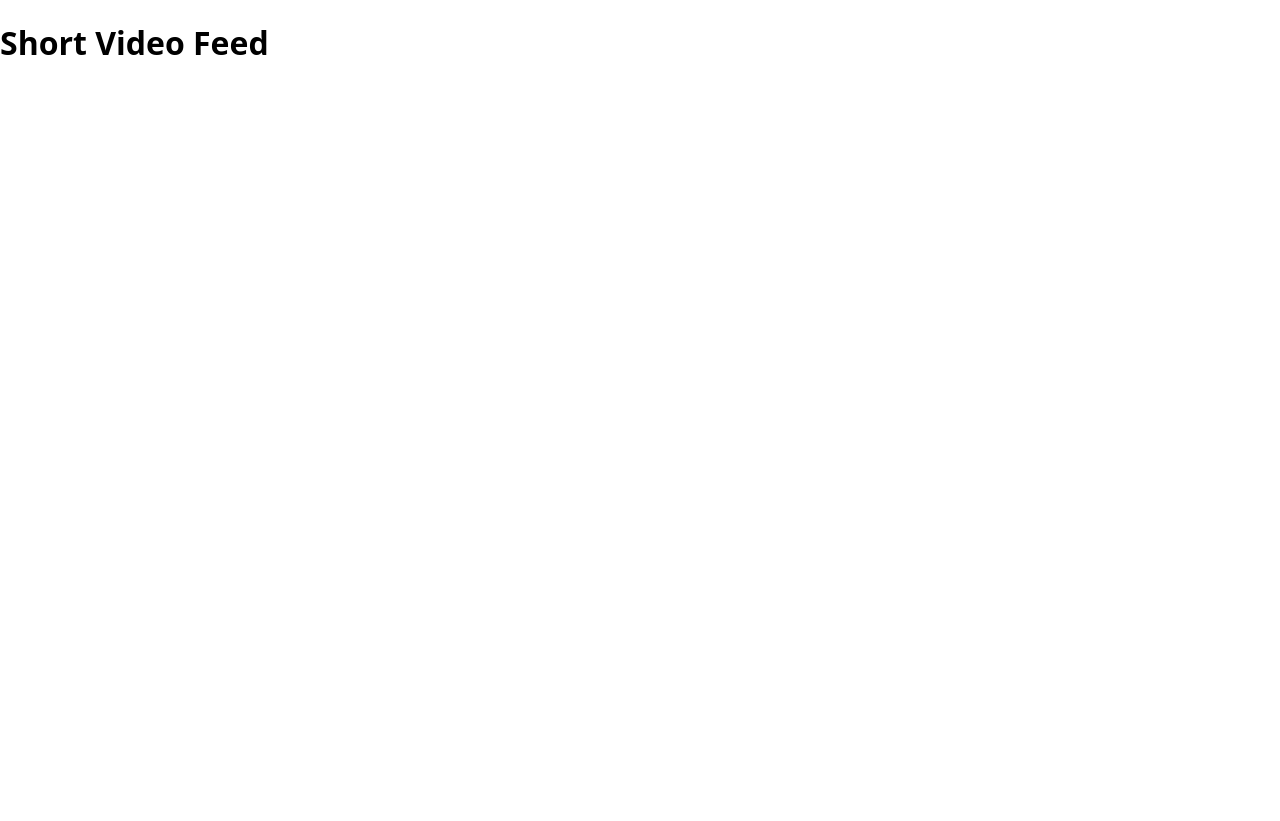
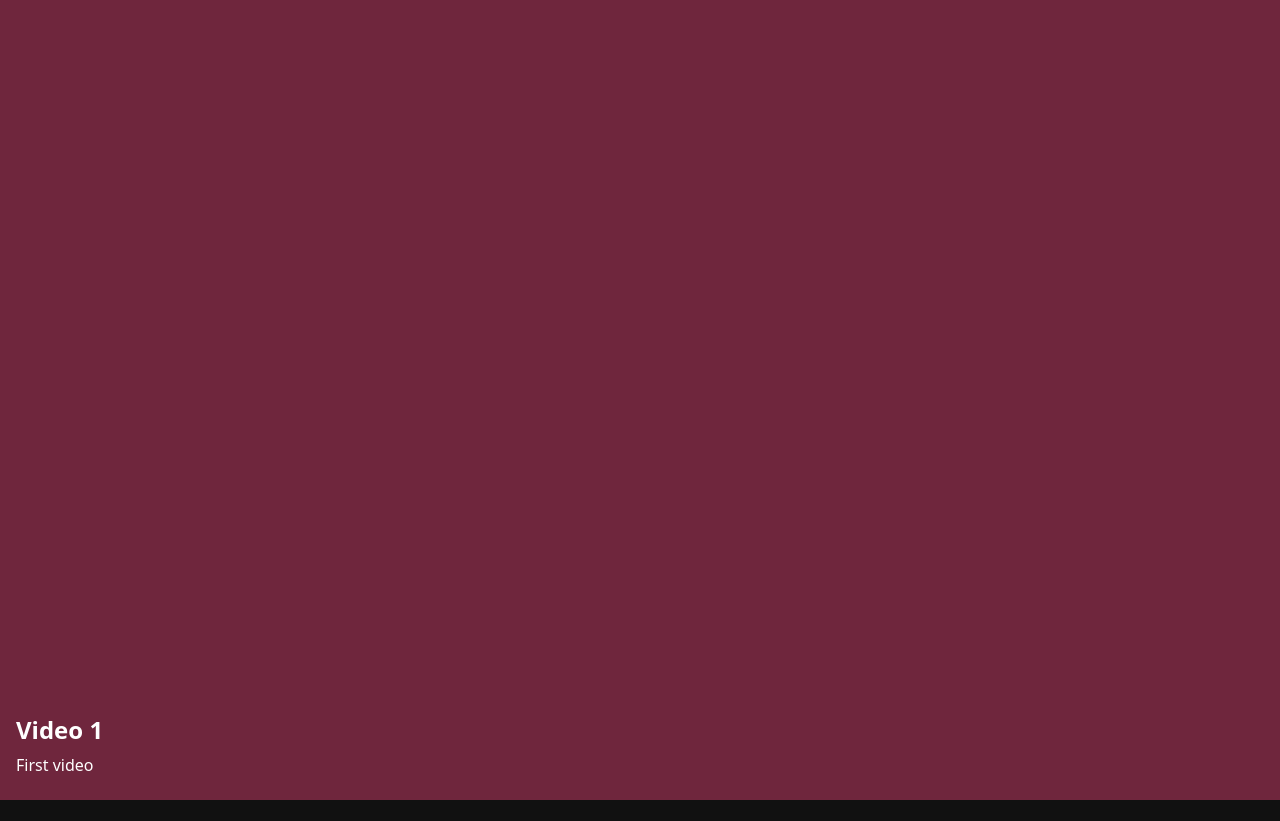
Before and after one commit to donalen/short-video-feed, a website built with Vite: page index.html in a window 1280 px wide. After the commit the page ends 800 px from the top, so only its background shows below. Built offline with nearby package versions, Linux system fonts and the light colour scheme.

Commit message:
add vertical feed layout

```diff
--- a/src/components/VideoCard.js
+++ b/src/components/VideoCard.js
@@ -1,4 +1,15 @@
-export function createVideoCard() {
-  const element = document.createElement("section");
-  return element;
+export function createVideoCard({ id, title, description }) {
+  const card = document.createElement("section");
+
+  card.className = "video-card";
+  card.dataset.videoId = String(id);
+
+  card.innerHTML = `
+    <div class="video-card__content">
+      <h2 class="video-card__title">${title}</h2>
+      <p class="video-card__description">${description}</p>
+    </div>
+  `;
+
+  return card;
 }
--- a/src/data/videos.js
+++ b/src/data/videos.js
@@ -1 +1,17 @@
-export const videos = [];
+export const videos = [
+  {
+    id: 1,
+    title: "Video 1",
+    description: "First video",
+  },
+  {
+    id: 2,
+    title: "Video 2",
+    description: "Second video",
+  },
+  {
+    id: 3,
+    title: "Video 3",
+    description: "Third video",
+  },
+];
--- a/src/main.js
+++ b/src/main.js
@@ -1,7 +1,21 @@
 import "./styles/main.css";
+import { videos } from "./data/videos.js";
+import { createVideoCard } from "./components/VideoCard.js";
 
 const app = document.querySelector("#app");
 
-app.innerHTML = `
-  <h1>Short Video Feed</h1>
-`;
+function renderFeed(items) {
+  const feed = document.createElement("div");
+  const fragment = document.createDocumentFragment();
+
+  feed.className = "video-feed";
+
+  items.forEach((video) => {
+    fragment.append(createVideoCard(video));
+  });
+
+  feed.append(fragment);
+  app.append(feed);
+}
+
+renderFeed(videos);
--- a/src/styles/main.css
+++ b/src/styles/main.css
@@ -5,11 +5,75 @@
 html,
 body,
 #app {
-  margin: 0;
   width: 100%;
   height: 100%;
+  margin: 0;
 }
 
 body {
+  overflow: hidden;
   font-family: system-ui, sans-serif;
+  background: #111;
+  color: #fff;
 }
+
+.video-feed {
+  width: 100%;
+  height: 100dvh;
+  overflow-y: auto;
+
+  scroll-snap-type: y mandatory;
+  overscroll-behavior-y: contain;
+
+  scrollbar-width: none;
+}
+
+.video-feed::-webkit-scrollbar {
+  display: none;
+}
+
+.video-card {
+  display: flex;
+  align-items: flex-end;
+
+  width: 100%;
+  min-height: 100dvh;
+
+  scroll-snap-align: start;
+  scroll-snap-stop: always;
+}
+
+.video-card:nth-child(3n + 1) {
+  background: #6f263d;
+}
+
+.video-card:nth-child(3n + 2) {
+  background: #234f70;
+}
+
+.video-card:nth-child(3n + 3) {
+  background: #286044;
+}
+
+.video-card__content {
+  padding: 24px 16px;
+}
+
+.video-card__title {
+  margin: 0 0 8px;
+}
+
+.video-card__description {
+  margin: 0;
+}
+
+@media (min-width: 768px) {
+  body {
+    display: grid;
+    place-items: center;
+  }
+
+  .video-feed {
+    width: 100%;
+  }
+}
```
